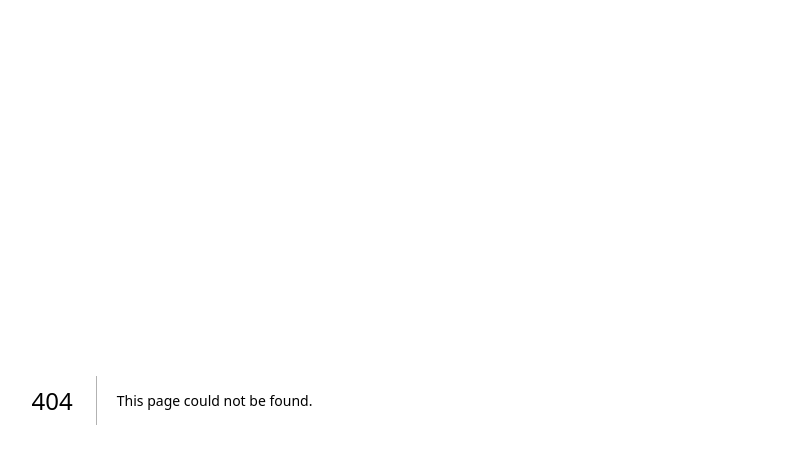
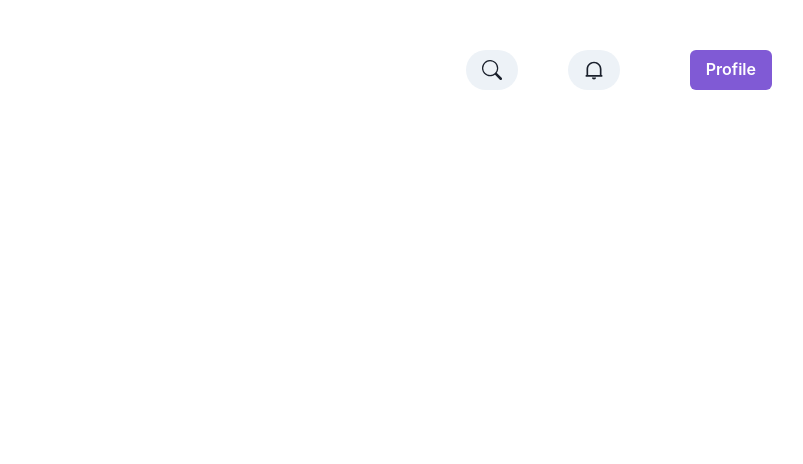
Before and after one commit to Svencap/finance_dashboard, a Next.js app: page /header/Header in a window 1280 px wide. Before the commit this address had no page. Shown: the top 464 px of the page, without its empty margins (468-1271 px from the left). Built offline with nearby package versions, Linux system fonts and the light colour scheme.

Commit message:
add header

```diff
--- /dev/null
+++ b/pages/header/Header.tsx
@@ -0,0 +1,76 @@
+import { FC } from "react";
+import styles from "../../styles/Header.module.scss";
+import {
+  Menu,
+  MenuButton,
+  MenuList,
+  MenuItem,
+  MenuItemOption,
+  MenuGroup,
+  MenuOptionGroup,
+  MenuDivider,
+  Button,
+  Avatar,
+  Image,
+  Link,
+} from "@chakra-ui/react";
+import { RiArrowDownSLine, RiNotification2Line } from "react-icons/ri";
+import { MdOutlinePayments } from "react-icons/md";
+import { CgDarkMode } from "react-icons/cg";
+import { BsSearch } from "react-icons/bs";
+import NextLink from "next/link";
+import { useRouter } from "next/router";
+
+interface HeaderProps {
+  title: string
+}
+
+const Header: FC<HeaderProps> = ({ title }) => {
+
+  return (
+    <div className={styles.wrapper}>
+      <div className={styles.pageName}>{title}</div>
+      <div className={styles.navigation}>
+        <div className={styles.info}>
+          <Button borderRadius="3xl">
+            <BsSearch size={20} />
+          </Button>
+          <Button size={'md'} borderRadius="3xl">
+            <RiNotification2Line size={20} />
+          </Button>
+        </div>
+        <div className={styles.menu}>
+          <Menu>
+            <MenuButton as={Button} colorScheme="purple">
+              Profile
+            </MenuButton>
+            <MenuList>
+              <MenuGroup title="Profile">
+                <Link as={NextLink} href="/profile">
+                  <MenuItem minH="48px">
+                    <Image
+                      boxSize="2rem"
+                      borderRadius="full"
+                      src="https://placekitten.com/100/100"
+                      alt="Fluffybuns the destroyer"
+                      mr="12px"
+                    />
+                    <span>My account</span>
+                  </MenuItem>
+                </Link>
+                <MenuItem icon={<CgDarkMode size={30} />}>Mode</MenuItem>
+              </MenuGroup>
+              <MenuDivider />
+              <MenuGroup title="Help">
+                <MenuItem>Docs</MenuItem>
+                <MenuItem>FAQ</MenuItem>
+              </MenuGroup>
+            </MenuList>
+          </Menu>
+        </div>
+      </div>
+    </div>
+  );
+};
+
+export default Header;
--- /dev/null
+++ b/styles/Header.module.scss
@@ -0,0 +1,29 @@
+.wrapper {
+  display: flex;
+  justify-content: space-between;
+  padding: 40px 40px 0px 40px;
+  height: 100px;
+}
+
+.pageName {
+  font-size: 30px;
+  font-weight: bold;
+}
+
+.navigation {
+  display: flex;
+  gap: 70px;
+  align-items: center;
+}
+
+.info {
+  display: flex;
+  gap: 50px;
+}
+
+.contentWrapper {
+  display: flex;
+  flex-grow: 3;
+  gap: 30px;
+  flex-direction: column;
+}
```
